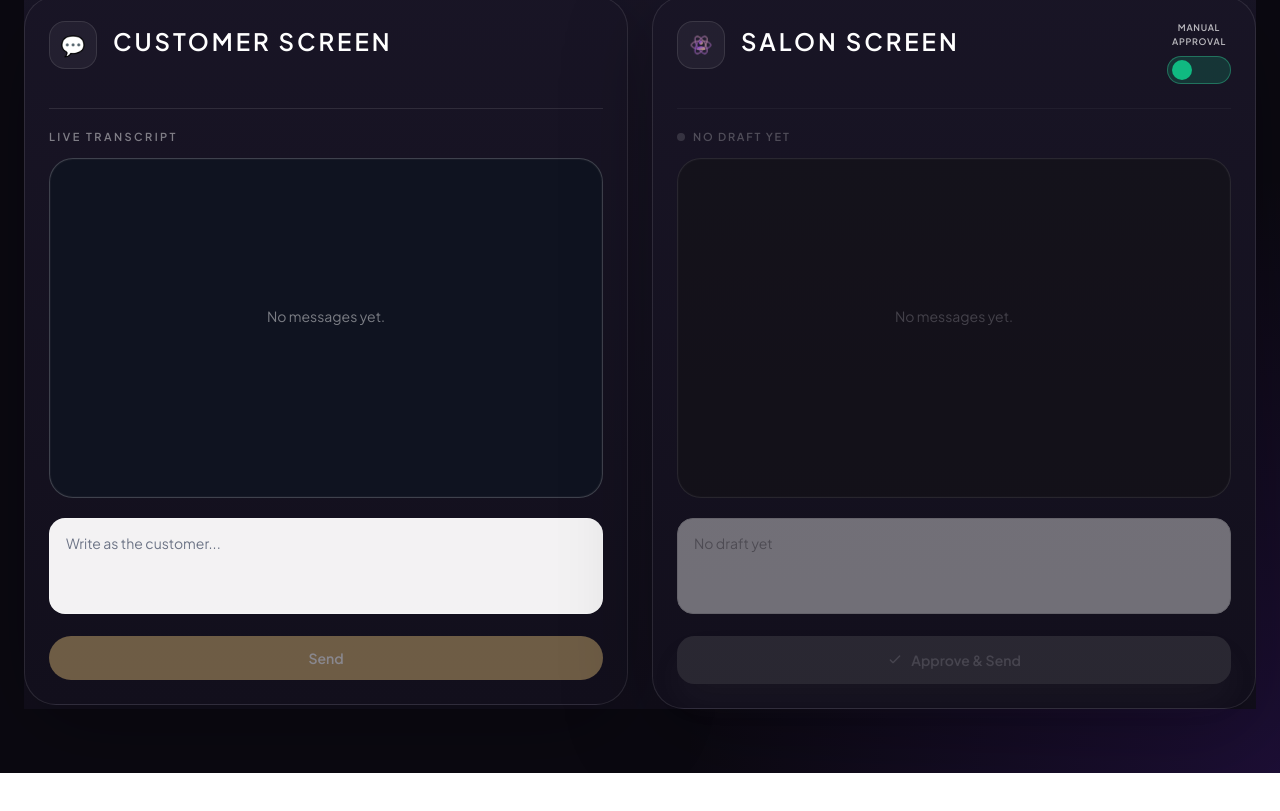
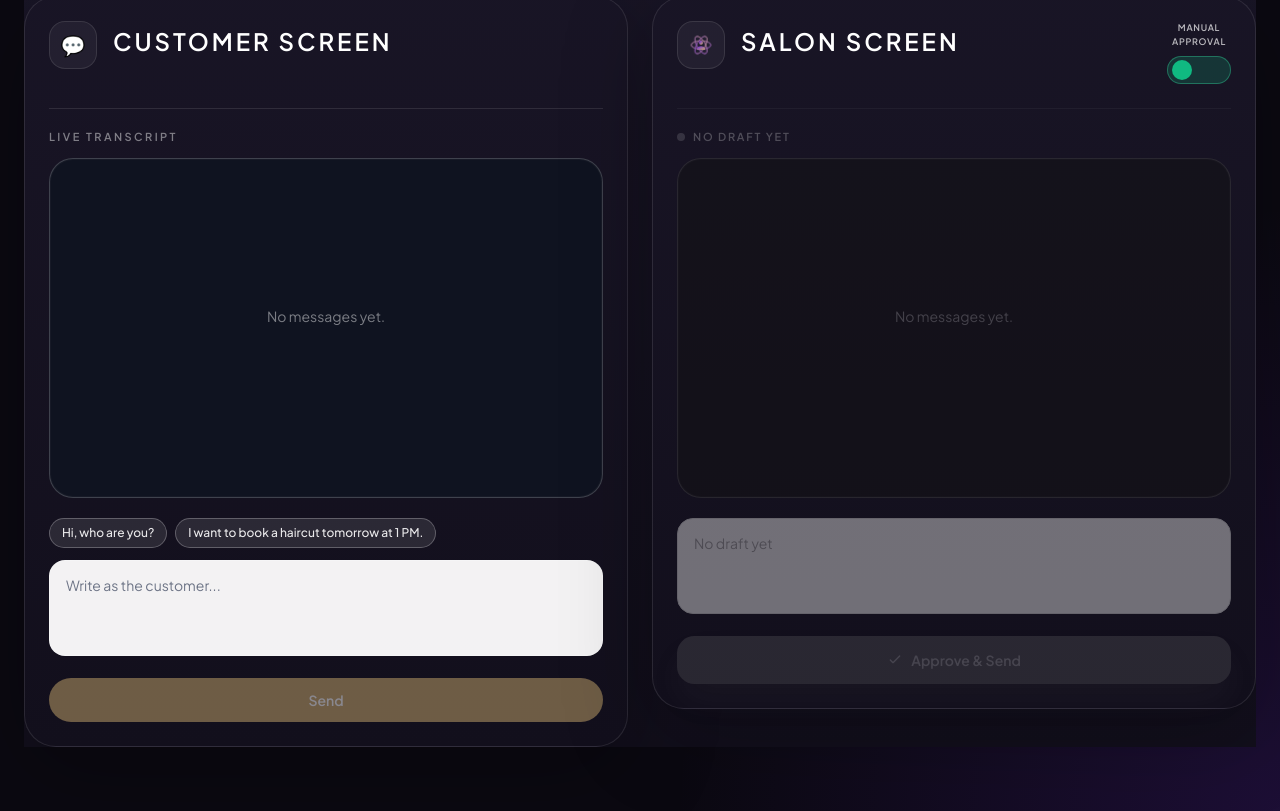
Before and after one commit to EduardP19/resevia-agent, a Next.js app: page /sophia-sandbox in a window 1280 px wide. Shown: the part 428-1239 px from the top of the page. Before the commit the page ends 1201 px from the top, so only its background shows below. Built offline with nearby package versions, Linux system fonts and the light colour scheme.

Commit message:
style: align selected salon mobile tab with green active state

```diff
--- a/app/test-ui/TestUiPageClient.tsx
+++ b/app/test-ui/TestUiPageClient.tsx
@@ -862,7 +862,7 @@ export default function TestUiPageClient() {
             </summary>
             <div className="mt-3 space-y-1.5">
               <p>1. Open Customer Screen and send a realistic client message.</p>
-              <p>2. In Manual Approval mode, open Salon Screen and review Sophia&apos;s draft.</p>
+              <p>2. If you're in Manual Approval mode, open Salon Screen and review Sophia&apos;s draft.</p>
               <p>3. Edit if needed, then press Approve &amp; Send to publish the response.</p>
               <p>4. Toggle to Agent Autonomous to test fully automatic replies end-to-end.</p>
             </div>
@@ -909,7 +909,7 @@ export default function TestUiPageClient() {
             className={cx(
               "rounded-full border px-4 py-2.5 text-sm font-semibold transition",
               mobileScreen === "salon"
-                ? "border-[#6f56dd] bg-[#6f56dd]/22 text-[#d9d2ff]"
+                ? "border-emerald-300 bg-emerald-400/18 text-emerald-100"
                 : "border-white/20 bg-white/5 text-white/80",
               salonNeedsAttention &&
                 "animate-pulse border-emerald-300 shadow-[0_0_0_1px_rgba(110,231,183,0.5),0_0_26px_rgba(52,211,153,0.2)]"
@@ -1028,6 +1028,24 @@ export default function TestUiPageClient() {
             ) : null}
 
             <form className="mt-5" onSubmit={sendMessage}>
+              <div className="mb-3 flex flex-wrap gap-2">
+                <button
+                  type="button"
+                  onClick={() => setInput("Hi, who are you?")}
+                  disabled={loading || isApproving || customerComposerLocked}
+                  className="rounded-full border border-white/25 bg-white/10 px-3 py-1.5 text-xs font-medium text-white/90 transition hover:bg-white/15 disabled:cursor-not-allowed disabled:opacity-50"
+                >
+                  Hi, who are you?
+                </button>
+                <button
+                  type="button"
+                  onClick={() => setInput("I want to book a haircut tomorrow at 1 PM.")}
+                  disabled={loading || isApproving || customerComposerLocked}
+                  className="rounded-full border border-white/25 bg-white/10 px-3 py-1.5 text-xs font-medium text-white/90 transition hover:bg-white/15 disabled:cursor-not-allowed disabled:opacity-50"
+                >
+                  I want to book a haircut tomorrow at 1 PM.
+                </button>
+              </div>
               <textarea
                 value={input}
                 onChange={(event) => setInput(event.target.value)}
```
